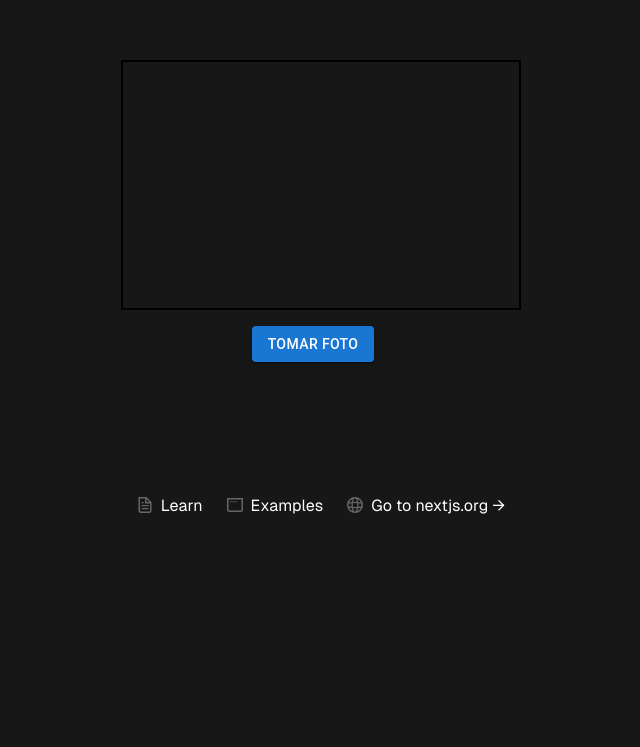
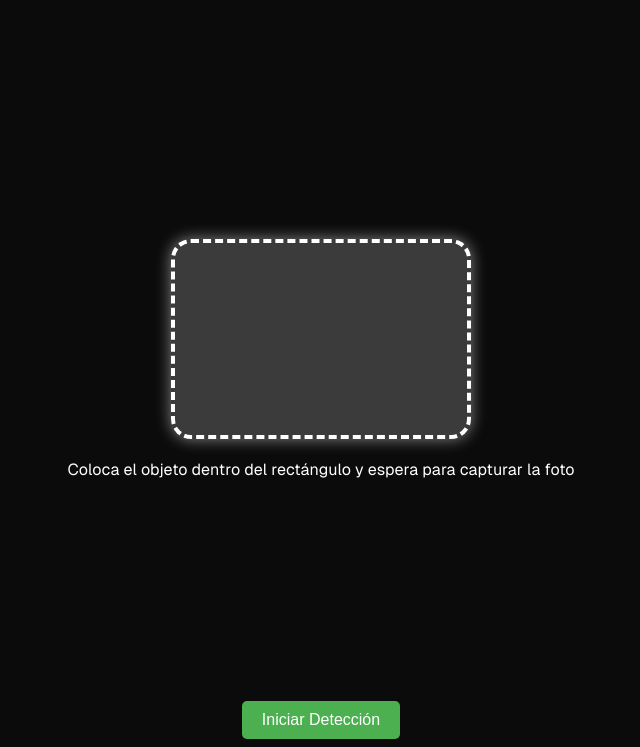
Before and after one commit to dev-amauri/CameraComponent, a Next.js app: page / in a window 1280 px wide. Shown: the part 205-952 px from the top of the page, without its empty margins (319-959 px from the left). Before the commit the page ends 800 px from the top, so only its background shows below. Built offline with nearby package versions, Linux system fonts and the light colour scheme; no server answers.

Commit message:
Test video 3

```diff
--- a/src/app/page.js
+++ b/src/app/page.js
@@ -1,12 +1,12 @@
 import Image from "next/image";
 import styles from "./page.module.css";
-import CameraCapture from "@/components/CameraCapture";
+import CameraOverlay from "@/components/CameraCapture";
 
 export default function Home() {
   return (
     <div className={styles.page}>
       <main className={styles.main}>
-       <CameraCapture/>
+       <CameraOverlay/>
 
       </main>
       <footer className={styles.footer}>
--- a/src/components/CameraCapture.js
+++ b/src/components/CameraCapture.js
@@ -1,103 +1,150 @@
 "use client";
 import React, { useRef, useState } from "react";
 import Webcam from "react-webcam";
-import { Button, Box, Typography } from "@mui/material";
 
-const CameraCapture = () => {
+const CameraOverlay = () => {
   const webcamRef = useRef(null);
-  const [photo, setPhoto] = useState(null);
+  const [capturedImage, setCapturedImage] = useState(null);
+  const [detecting, setDetecting] = useState(false);
 
-  const capturePhoto = () => {
+  const videoConstraints = {
+    facingMode: "environment",
+  };
+
+  const handleDetection = () => {
     if (webcamRef.current) {
       const imageSrc = webcamRef.current.getScreenshot();
-
-      // Crear un canvas para recortar la imagen
-      const canvas = document.createElement("canvas");
-      const ctx = canvas.getContext("2d");
-
-      // Dimensiones del rectángulo (400x300px)
-      const rectWidth = 410;
-      const rectHeight = 260;
-
-      // Configurar dimensiones del canvas
-      canvas.width = rectWidth;
-      canvas.height = rectHeight;
-
-      // Crear una imagen desde el screenshot
-      const img = new Image();
-      img.src = imageSrc;
-      img.onload = () => {
-        // Dibujar la imagen recortada en el canvas
-        ctx.drawImage(
-          img,
-          (img.width - rectWidth) / 2, // Centrar el rectángulo
-          (img.height - rectHeight) / 2,
-          rectWidth,
-          rectHeight,
-          0,
-          0,
-          rectWidth,
-          rectHeight
-        );
-
-        // Obtener la imagen recortada
-        const croppedImage = canvas.toDataURL("image/png");
-        setPhoto(croppedImage);
-
-        // Descargar la imagen recortada
-        const link = document.createElement("a");
-        link.href = croppedImage;
-        link.download = "captura.png";
-        document.body.appendChild(link);
-        link.click();
-        document.body.removeChild(link);
-      };
+      // Simular la detección: aquí podrías integrar una librería de detección
+      // Si cumple los criterios, captura automáticamente
+      if (imageSrc) {
+        setCapturedImage(imageSrc);
+        setDetecting(false);
+      }
     }
   };
 
+  const startDetection = () => {
+    setDetecting(true);
+    const interval = setInterval(() => {
+      if (detecting) {
+        handleDetection();
+      } else {
+        clearInterval(interval);
+      }
+    }, 1000); // Verificar cada segundo
+  };
+
   return (
-    <Box textAlign="center" sx={{ mt: 4 }}>
-      <Box
-        sx={{
-          width: "400px",
-          height: "250px",
-          border: "2px solid #000",
-          margin: "0 auto",
-          overflow: "hidden",
+    <div style={{ position: "relative", width: "100%", height: "100vh" }}>
+      {/* Webcam */}
+      <Webcam
+        audio={false}
+        ref={webcamRef}
+        screenshotFormat="image/jpeg"
+        videoConstraints={videoConstraints}
+        style={{ width: "100%", height: "100%", objectFit: "cover" }}
+      />
+
+      {/* Overlay */}
+      <div
+        style={{
+          position: "absolute",
+          top: 0,
+          left: 0,
+          width: "100%",
+          height: "100%",
+          background: "rgba(0, 0, 0, 0.5)",
+          display: "flex",
+          justifyContent: "center",
+          alignItems: "center",
+          flexDirection: "column",
         }}
       >
-        <Webcam
-          ref={webcamRef}
-          audio={false}
-          screenshotFormat="image/png"
-          videoConstraints={{
-            facingMode: "environment", // Usar cámara trasera en móviles
+        <div
+          style={{
+            width: "300px",
+            height: "200px",
+            border: "4px dashed #fff",
+            borderRadius: "20px",
+            background: "rgba(255, 255, 255, 0.2)",
+            boxShadow: "0 0 15px rgba(255, 255, 255, 0.5)",
           }}
+        ></div>
+        <p style={{ color: "#fff", marginTop: "20px", textAlign: "center" }}>
+          Coloca el objeto dentro del rectángulo y espera para capturar la foto
+        </p>
+      </div>
+
+      {/* Botones */}
+      <div
+        style={{
+          position: "absolute",
+          bottom: "20px",
+          width: "100%",
+          display: "flex",
+          justifyContent: "center",
+        }}
+      >
+        {!detecting ? (
+          <button
+            onClick={startDetection}
+            style={{
+              padding: "10px 20px",
+              fontSize: "16px",
+              background: "#4CAF50",
+              color: "#fff",
+              border: "none",
+              borderRadius: "5px",
+              cursor: "pointer",
+            }}
+          >
+            Iniciar Detección
+          </button>
+        ) : (
+          <p style={{ color: "#fff" }}>Detectando...</p>
+        )}
+      </div>
+
+      {/* Mostrar imagen capturada */}
+      {capturedImage && (
+        <div
           style={{
+            position: "absolute",
+            top: "0",
+            left: "0",
             width: "100%",
             height: "100%",
-            objectFit: "cover",
+            backgroundColor: "rgba(0, 0, 0, 0.8)",
+            display: "flex",
+            justifyContent: "center",
+            alignItems: "center",
           }}
-        />
-      </Box>
-      <Box sx={{ mt: 2 }}>
-        <Button
-          variant="contained"
-          color="primary"
-          onClick={capturePhoto}
-          sx={{ mr: 2 }}
         >
-          Tomar Foto
-        </Button>
-      </Box>
-      {photo && (
-        <Box sx={{ mt: 4 }}>
-          <Typography variant="h6">Foto Capturada:</Typography>
-          <img src={photo} alt="Captura" style={{ maxWidth: "100%" }} />
-        </Box>
+          <img
+            src={capturedImage}
+            alt="Captured"
+            style={{ maxWidth: "80%", maxHeight: "80%" }}
+          />
+          <button
+            onClick={() => setCapturedImage(null)}
+            style={{
+              position: "absolute",
+              top: "20px",
+              right: "20px",
+              background: "#ff4c4c",
+              color: "#fff",
+              border: "none",
+              padding: "10px",
+              borderRadius: "50%",
+              cursor: "pointer",
+            }}
+          >
+            ✖
+          </button>
+        </div>
       )}
-    </Box>
+    </div>
   );
 };
 
-export default CameraCapture;
+export default CameraOverlay;
```
